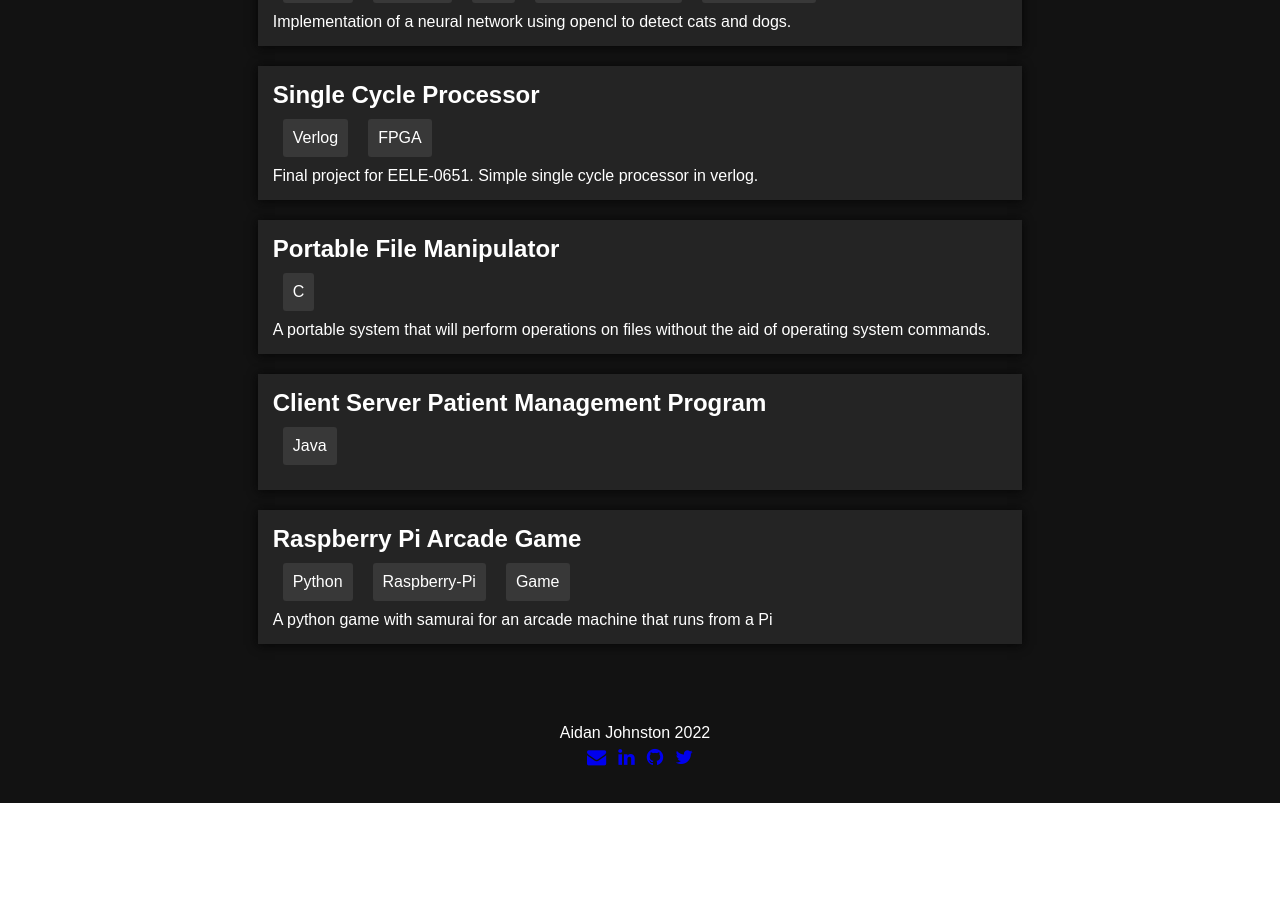
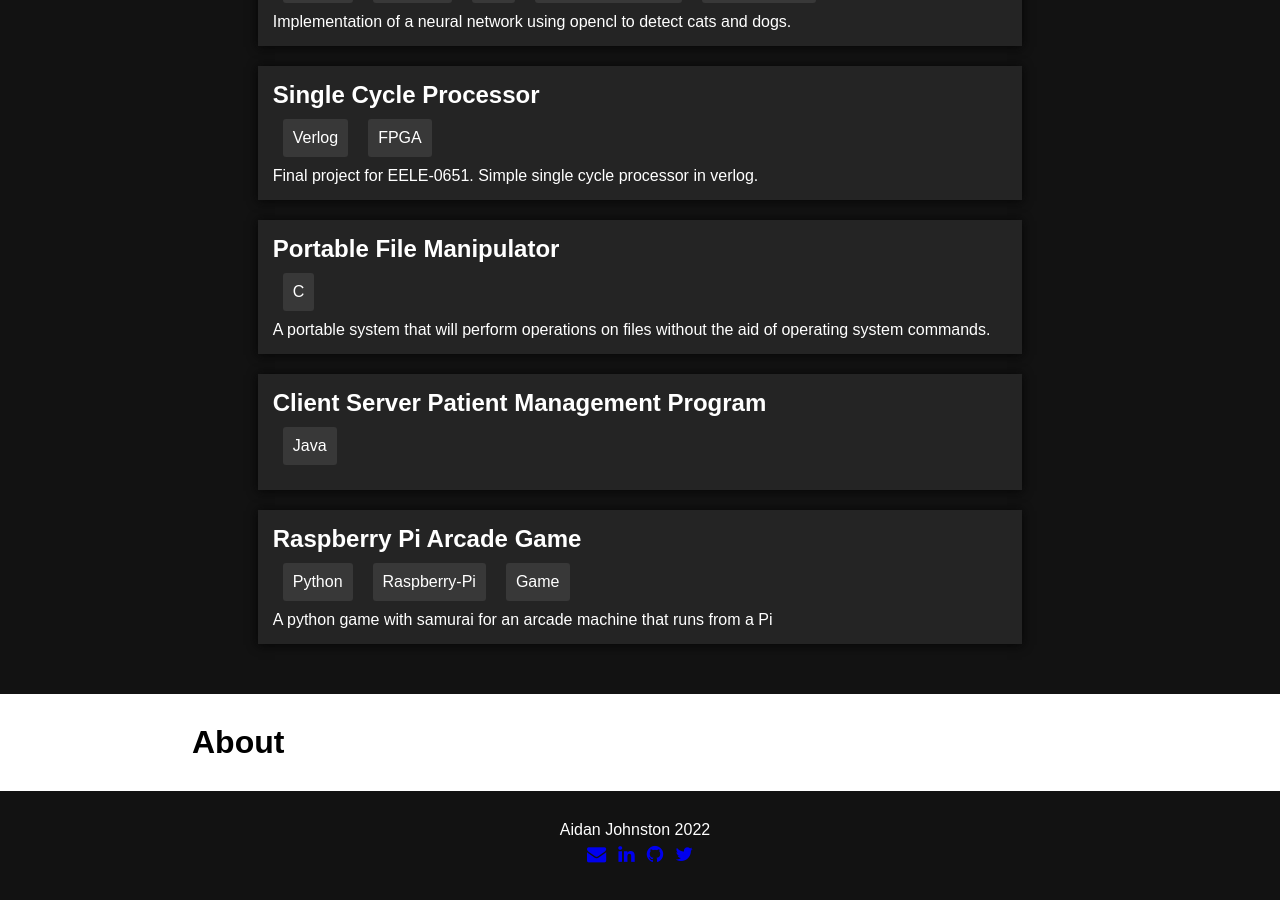
Before and after one commit to AidanJohnston/AidanJohnston.github.io, a Jekyll site: the page built from index.html, in a window 1280 px wide and 900 px high, scrolled down 1431 px. Built offline with Jekyll 4.4.1, drawn with Linux system fonts in a browser that asks for light colours; before the commit the page ends 2234 px from its top, so only the background shows below that.

Commit message:
display hero to middle

```diff
--- a/index.html
+++ b/index.html
@@ -5,7 +5,7 @@
 
 <div class="sectionA">
     {% include navigation.html %}
-    <div>
+    <div class="profileCard">
         <div class="profilePicture"></div>
         <h1>Aidan Johnston</h1>
         <p>BEng. Software</p>
@@ -30,3 +30,6 @@
         {% endfor %}
     </div>
 </div>
+<div class="sectionC" id="about">
+    <h1>About</h1>
+</div>
```
